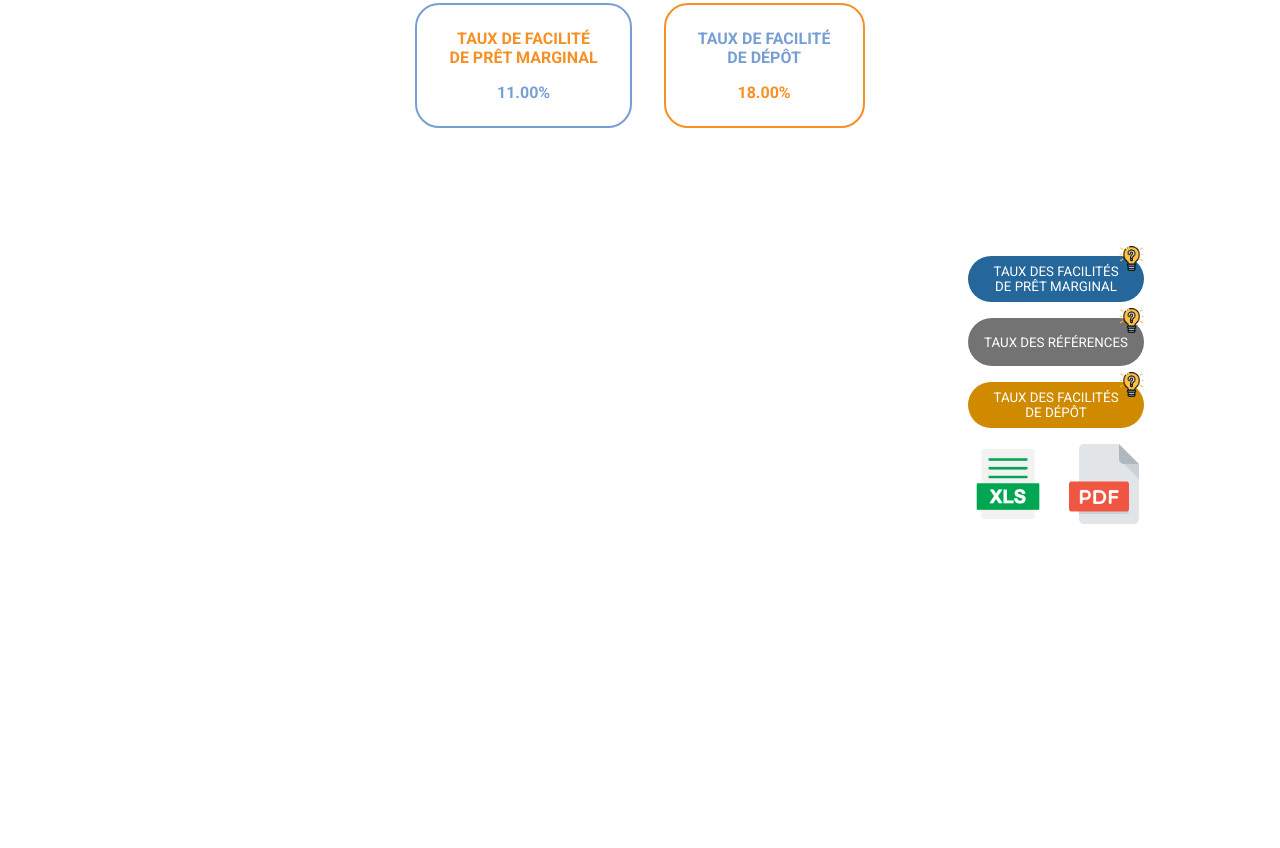
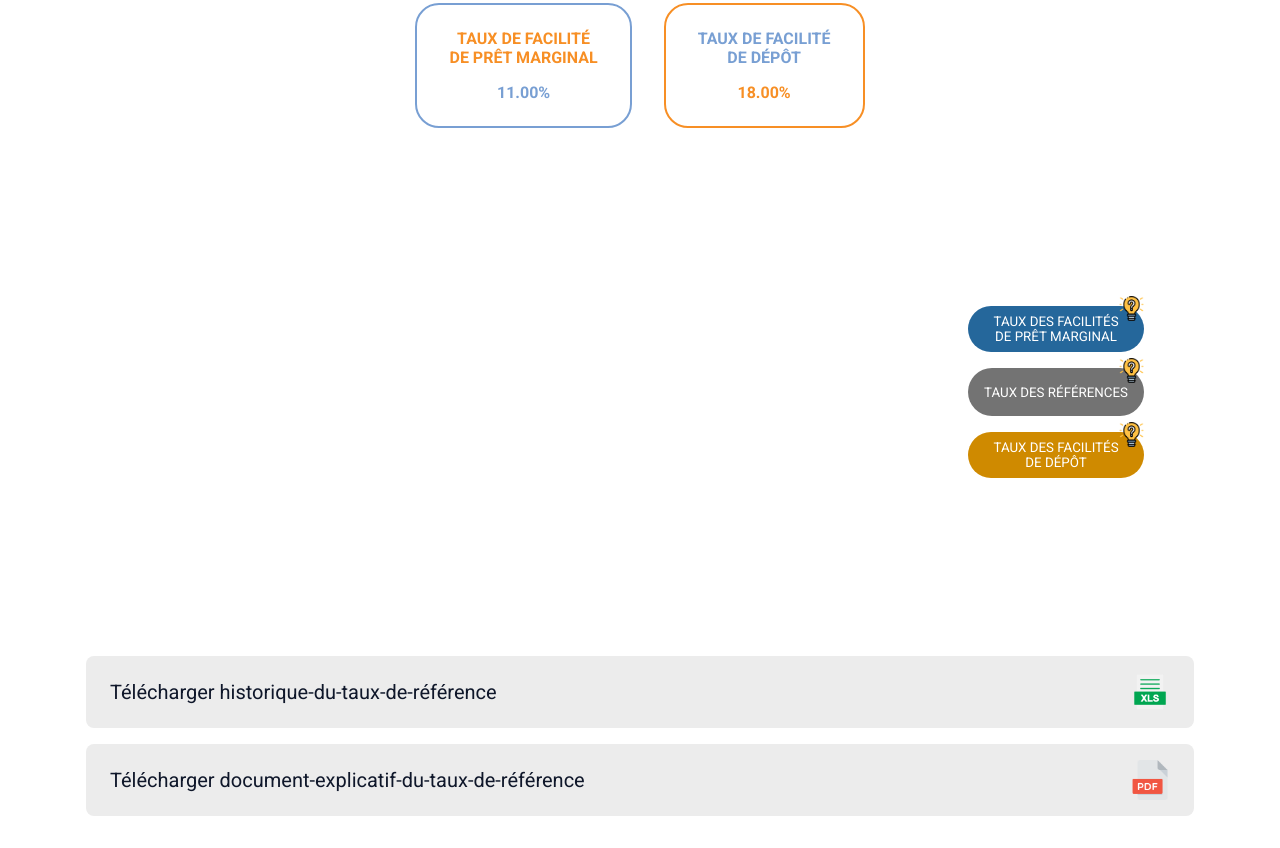
Before and after one commit to D-SUNYO-A/taha, a plain HTML site: page index.html in a window 1280 px wide. Shown: the part 640-1488 px from the top of the page. Before the commit the page ends 1304 px from the top, so only its background shows below. Drawn offline with nearby package versions, Linux system fonts and the light colour scheme; no server answers.

Commit message:
Taux de reference des marches

```diff
--- /dev/null
+++ b/assets/css/exports.css
@@ -0,0 +1,25 @@
+.exports {
+  display: flex;
+  flex-direction: column;
+  gap: 16px;
+}
+
+.exports a {
+  display: flex;
+  justify-content: space-between;
+  align-items: center;
+  text-decoration: none;
+  background-color: #ececec;
+  padding: 16px 24px;
+  border-radius: 8px;
+}
+
+.exports a p {
+  margin: 0;
+  font-size: 20px;
+  color: #0f172a;
+}
+
+.exports a img {
+  width: 40px;
+}
--- a/assets/css/index.css
+++ b/assets/css/index.css
@@ -234,16 +234,6 @@ main .table-recap .tfd span {
   background-color: #CF8A00;
 }
 
-.exports {
-  display: flex;
-  justify-content: center;
-  gap: 16px;
-}
-
-.exports a img {
-  width: 80px;
-}
-
 .ampoule {
   position: absolute;
   top: -10px;
--- a/index.html
+++ b/index.html
@@ -5,6 +5,7 @@
     <meta name="viewport" content="width=device-width, initial-scale=1.0" />
     <title>TAHA</title>
     <link rel="stylesheet" href="./assets/css/index.css" />
+    <link rel="stylesheet" href="./assets/css/exports.css" />
     <link rel="preconnect" href="https://fonts.googleapis.com" />
     <link rel="preconnect" href="https://fonts.gstatic.com" crossorigin />
     <link
@@ -203,16 +204,20 @@
               </p>
             </div>
           </button>
-          <div class="exports">
-            <a href="#" class="xls"
-              ><img src="./assets/img/exel.png" alt="exel"
-            /></a>
-            <a href="#" class="pdf"
-              ><img src="./assets/img/pdf.png" alt="pdf"
-            /></a>
-          </div>
         </div>
       </div>
+
+      <div class="exports">
+        <a href="#" class="xls">
+          <p>Télécharger historique-du-taux-de-référence</p>
+          <img src="./assets/img/exel.png" alt="exel" />
+        </a>
+        <a href="#" class="pdf">
+          <p>Télécharger document-explicatif-du-taux-de-référence</p>
+          <img src="./assets/img/pdf.png" alt="pdf" />
+        </a>
+      </div>
+
     </main>
 
     <script src="./assets/js/index.js"></script>
```
